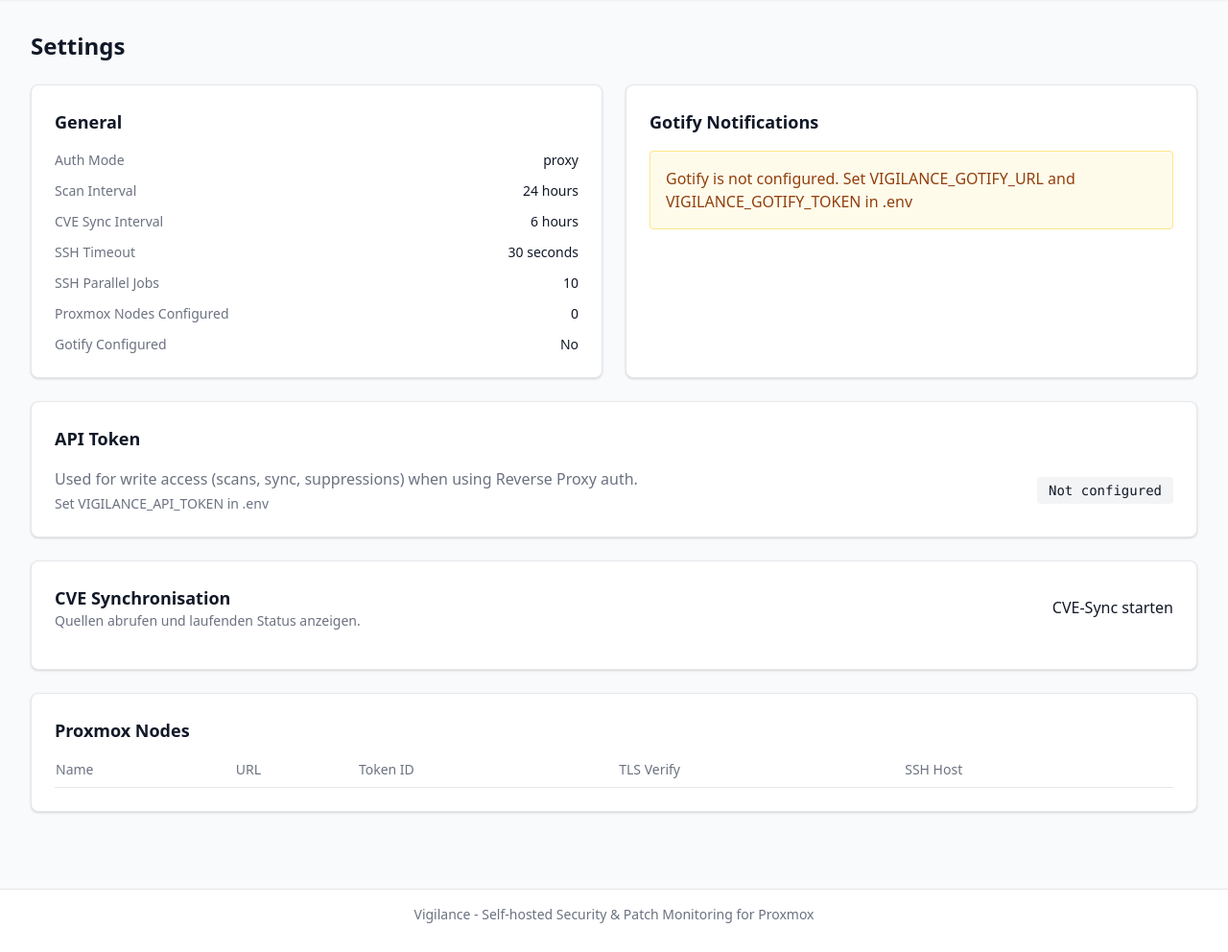
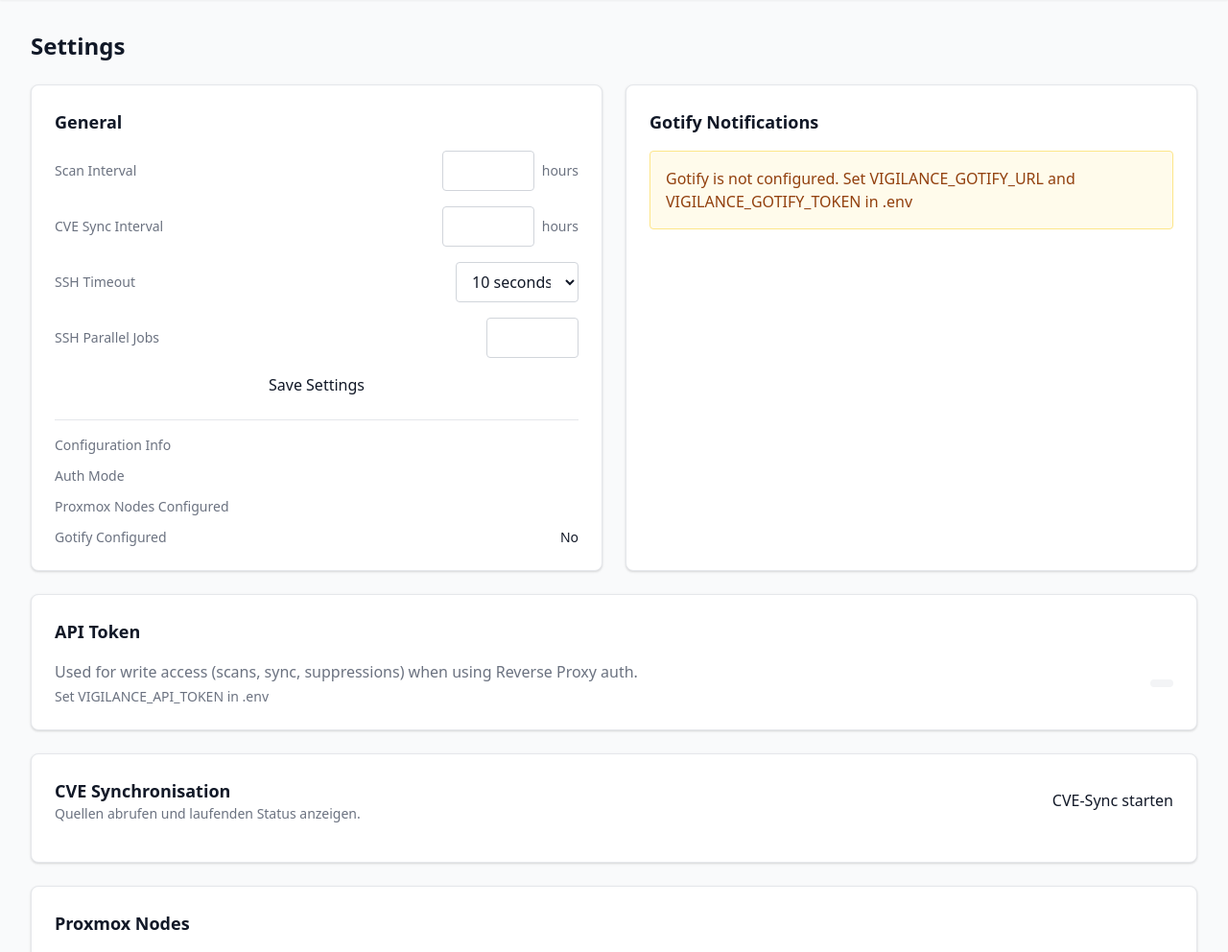
Before and after one commit to paddy73-ch/vigilance, a FastAPI app: page /settings in a window 1280 px wide. Shown: the part 65-1057 px from the top of the page at 96% size. Before the commit the page ends 1027 px from the top, so only its background shows below. Run offline with FastAPI, Linux system fonts and the light colour scheme; data that the repository does not hold is empty; parts of the project's set-up code (start-up, migrations or seed data) failed here and were passed over; some libraries are stand-ins or nearby versions.

Commit message:
Settings: Make scan interval, CVE sync interval, SSH timeout and parallel jobs editable
- Add POST /api/settings to persist settings in AppSetting table
- Settings loaded from DB at startup (fallback to config)
- SSH pool reads max_workers and timeout from settings
- Settings page: editable fields first, read-only info below
- SSH Timeout: dropdown (10/30/60/120 seconds)
- Scan Interval, CVE Sync Interval, SSH Parallel Jobs: number inputs
- Settings persist across container restarts

```diff
--- a/vigilance/api/routes/settings.py
+++ b/vigilance/api/routes/settings.py
@@ -1,5 +1,7 @@
 from typing import Optional
+import json
 from fastapi import APIRouter, Depends, HTTPException
+from pydantic import BaseModel
 from sqlalchemy.ext.asyncio import AsyncSession
 
 from vigilance.api.deps import get_db, get_current_user_optional, require_write_access
@@ -13,18 +15,40 @@ from vigilance.config import settings
 router = APIRouter()
 
 
+def _get_int_setting(db_settings: dict, key: str, default: int) -> int:
+    val = db_settings.get(key)
+    if val is not None:
+        try:
+            return int(val)
+        except (ValueError, TypeError):
+            pass
+    return default
+
+
+async def _load_db_settings(db: AsyncSession) -> dict:
+    """Load editable settings from database, falling back to config defaults."""
+    keys = ["scan_interval_hours", "cve_sync_interval_hours", "ssh_timeout", "ssh_parallel_jobs"]
+    result = {}
+    for key in keys:
+        val = await crud.get_setting(db, key)
+        if val is not None:
+            result[key] = val
+    return result
+
+
 @router.get("/settings")
 async def get_settings(
     db: AsyncSession = Depends(get_db),
     current_user: User = Depends(get_current_user_optional),
 ):
     """Get current configuration (non-sensitive)."""
+    db_settings = await _load_db_settings(db)
     return {
         "auth_mode": settings.auth_mode,
-        "scan_interval_hours": settings.scan_interval_hours,
-        "cve_sync_interval_hours": settings.cve_sync_interval_hours,
-        "ssh_timeout": settings.ssh_timeout,
-        "ssh_parallel_jobs": settings.ssh_parallel_jobs,
+        "scan_interval_hours": _get_int_setting(db_settings, "scan_interval_hours", settings.scan_interval_hours),
+        "cve_sync_interval_hours": _get_int_setting(db_settings, "cve_sync_interval_hours", settings.cve_sync_interval_hours),
+        "ssh_timeout": _get_int_setting(db_settings, "ssh_timeout", settings.ssh_timeout),
+        "ssh_parallel_jobs": _get_int_setting(db_settings, "ssh_parallel_jobs", settings.ssh_parallel_jobs),
         "gotify_configured": bool(settings.notifications and settings.notifications.gotify and settings.notifications.gotify.url),
         "proxmox_nodes_configured": len(settings.proxmox_nodes),
         "proxmox_nodes": [
@@ -38,6 +62,36 @@ async def get_settings(
             for node in settings.proxmox_nodes
         ],
     }
+
+
+class SettingsUpdate(BaseModel):
+    scan_interval_hours: Optional[int] = None
+    cve_sync_interval_hours: Optional[int] = None
+    ssh_timeout: Optional[int] = None
+    ssh_parallel_jobs: Optional[int] = None
+
+
+@router.post("/settings")
+async def update_settings(
+    update: SettingsUpdate,
+    db: AsyncSession = Depends(get_db),
+    current_user: User = Depends(require_write_access),
+):
+    """Update editable settings. Values are persisted in the database."""
+    if update.scan_interval_hours is not None:
+        await crud.set_setting(db, "scan_interval_hours", str(update.scan_interval_hours), "Scan interval in hours")
+        settings.scan_interval_hours = update.scan_interval_hours
+    if update.cve_sync_interval_hours is not None:
+        await crud.set_setting(db, "cve_sync_interval_hours", str(update.cve_sync_interval_hours), "CVE sync interval in hours")
+        settings.cve_sync_interval_hours = update.cve_sync_interval_hours
+    if update.ssh_timeout is not None:
+        await crud.set_setting(db, "ssh_timeout", str(update.ssh_timeout), "SSH timeout in seconds")
+        settings.ssh_timeout = update.ssh_timeout
+    if update.ssh_parallel_jobs is not None:
+        await crud.set_setting(db, "ssh_parallel_jobs", str(update.ssh_parallel_jobs), "SSH parallel jobs")
+        settings.ssh_parallel_jobs = update.ssh_parallel_jobs
+    await db.commit()
+    return {"message": "Settings saved successfully"}
 
 
 @router.post("/settings/gotify/test", response_model=GotifyTestResponse)
--- a/vigilance/web/templates/settings.html
+++ b/vigilance/web/templates/settings.html
@@ -10,26 +10,49 @@
         <!-- General Settings -->
         <div class="bg-white dark:bg-gray-800 rounded-lg shadow p-6 border border-gray-200 dark:border-gray-700">
             <h2 class="text-lg font-semibold mb-4">General</h2>
+
+            <!-- Editable Settings -->
+            <form @submit.prevent="saveSettings()" class="space-y-4 mb-6">
+                <div class="flex items-center justify-between gap-4">
+                    <label class="text-sm text-gray-500 dark:text-gray-400">Scan Interval</label>
+                    <div class="flex items-center gap-2">
+                        <input type="number" x-model.number="settings.scan_interval_hours" min="1" max="168" class="w-24 px-3 py-2 border border-gray-300 dark:border-gray-600 rounded bg-white dark:bg-gray-700 text-gray-900 dark:text-gray-100 text-right">
+                        <span class="text-sm text-gray-500 dark:text-gray-400">hours</span>
+                    </div>
+                </div>
+                <div class="flex items-center justify-between gap-4">
+                    <label class="text-sm text-gray-500 dark:text-gray-400">CVE Sync Interval</label>
+                    <div class="flex items-center gap-2">
+                        <input type="number" x-model.number="settings.cve_sync_interval_hours" min="1" max="168" class="w-24 px-3 py-2 border border-gray-300 dark:border-gray-600 rounded bg-white dark:bg-gray-700 text-gray-900 dark:text-gray-100 text-right">
+                        <span class="text-sm text-gray-500 dark:text-gray-400">hours</span>
+                    </div>
+                </div>
+                <div class="flex items-center justify-between gap-4">
+                    <label class="text-sm text-gray-500 dark:text-gray-400">SSH Timeout</label>
+                    <select x-model.number="settings.ssh_timeout" class="w-32 px-3 py-2 border border-gray-300 dark:border-gray-600 rounded bg-white dark:bg-gray-700 text-gray-900 dark:text-gray-100">
+                        <option value="10">10 seconds</option>
+                        <option value="30">30 seconds</option>
+                        <option value="60">60 seconds</option>
+                        <option value="120">120 seconds</option>
+                    </select>
+                </div>
+                <div class="flex items-center justify-between gap-4">
+                    <label class="text-sm text-gray-500 dark:text-gray-400">SSH Parallel Jobs</label>
+                    <input type="number" x-model.number="settings.ssh_parallel_jobs" min="1" max="50" class="w-24 px-3 py-2 border border-gray-300 dark:border-gray-600 rounded bg-white dark:bg-gray-700 text-gray-900 dark:text-gray-100 text-right">
+                </div>
+                <button type="submit" class="btn-primary w-full" :disabled="savingSettings">
+                    <span x-text="savingSettings ? 'Saving...' : 'Save Settings'"></span>
+                </button>
+                <div x-show="settingsSaveMessage" class="p-3 rounded text-sm" :class="settingsSaveSuccess ? 'bg-green-100 text-green-800' : 'bg-red-100 text-red-800'" x-text="settingsSaveMessage"></div>
+            </form>
+
+            <!-- Read-only Settings -->
+            <div class="border-t border-gray-200 dark:border-gray-700 pt-4">
+                <h3 class="text-sm font-medium text-gray-500 dark:text-gray-400 mb-3">Configuration Info</h3>
                 <dl class="space-y-3 text-sm">
                     <div class="flex justify-between">
                         <dt class="text-gray-500 dark:text-gray-400">Auth Mode</dt>
                         <dd class="font-medium" x-text="settings.auth_mode"></dd>
-                </div>
-                <div class="flex justify-between">
-                    <dt class="text-gray-500 dark:text-gray-400">Scan Interval</dt>
-                    <dd class="font-medium" x-text="settings.scan_interval_hours + ' hours'"></dd>
-                </div>
-                <div class="flex justify-between">
-                    <dt class="text-gray-500 dark:text-gray-400">CVE Sync Interval</dt>
-                    <dd class="font-medium" x-text="settings.cve_sync_interval_hours + ' hours'"></dd>
-                </div>
-                <div class="flex justify-between">
-                    <dt class="text-gray-500 dark:text-gray-400">SSH Timeout</dt>
-                    <dd class="font-medium" x-text="settings.ssh_timeout + ' seconds'"></dd>
-                </div>
-                <div class="flex justify-between">
-                    <dt class="text-gray-500 dark:text-gray-400">SSH Parallel Jobs</dt>
-                    <dd class="font-medium" x-text="settings.ssh_parallel_jobs"></dd>
                     </div>
                     <div class="flex justify-between">
                         <dt class="text-gray-500 dark:text-gray-400">Proxmox Nodes Configured</dt>
@@ -40,6 +63,7 @@
                         <dd class="font-medium" x-text="settings.gotify_configured ? 'Yes' : 'No'"></dd>
                     </div>
                 </dl>
+            </div>
         </div>
 
         <!-- Gotify Settings -->
@@ -209,6 +233,9 @@ function settingsPage() {
         showSyncEntries: {},
         loadingSyncEntries: {},
         syncEntries: {},
+        savingSettings: false,
+        settingsSaveMessage: '',
+        settingsSaveSuccess: true,
 
         async loadSettings() {
             try {
@@ -262,6 +289,31 @@ function settingsPage() {
                 this.loadingSyncEntries[source] = false;
             }
         },
+        async saveSettings() {
+            this.savingSettings = true;
+            this.settingsSaveMessage = '';
+            try {
+                const resp = await fetch('/api/settings', {
+                    method: 'POST',
+                    headers: { 'Content-Type': 'application/json' },
+                    body: JSON.stringify({
+                        scan_interval_hours: this.settings.scan_interval_hours,
+                        cve_sync_interval_hours: this.settings.cve_sync_interval_hours,
+                        ssh_timeout: this.settings.ssh_timeout,
+                        ssh_parallel_jobs: this.settings.ssh_parallel_jobs,
+                    })
+                });
+                if (!resp.ok) throw new Error('HTTP ' + resp.status);
+                this.settingsSaveSuccess = true;
+                this.settingsSaveMessage = 'Settings saved successfully';
+            } catch (e) {
+                this.settingsSaveSuccess = false;
+                this.settingsSaveMessage = 'Failed to save settings: ' + e.message;
+            } finally {
+                this.savingSettings = false;
+                setTimeout(() => this.settingsSaveMessage = '', 3000);
+            }
+        },
         async triggerCveSync() {
             this.cveSyncRunning = true;
             const resp = await fetch('/api/cves/sync', { method: 'POST' });
```
Also changed, not shown: vigilance/core/scheduler.py (+10 -2 lines), vigilance/discovery/ssh.py (+7 -2 lines). Lines whose indentation alone changed are shown as unchanged.
